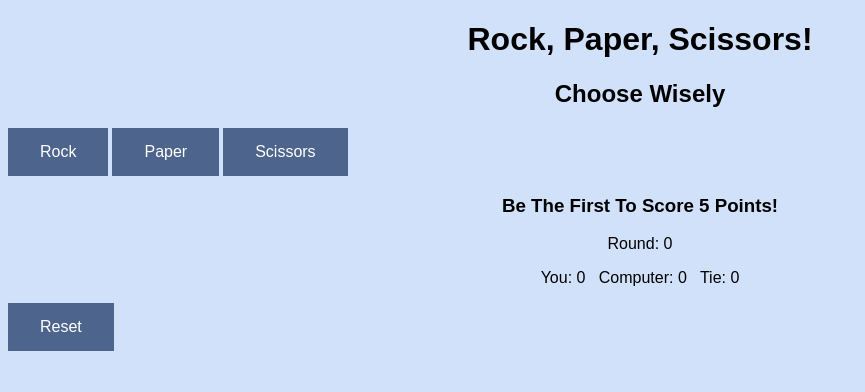
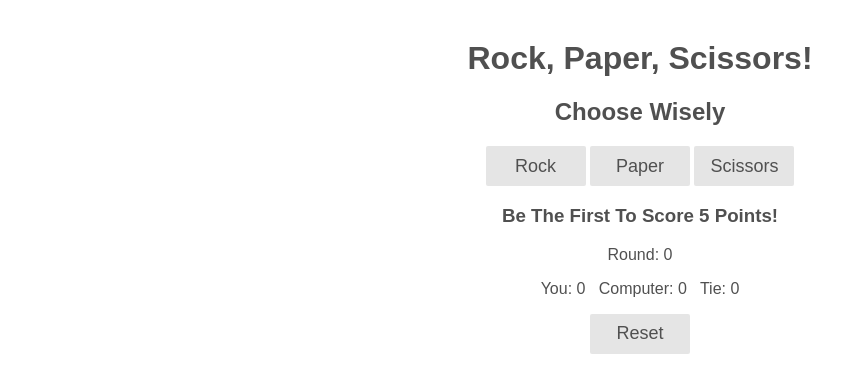
Before and after one commit to laurentrinh/rock_paper_scissors, a plain HTML site: page index.html in a window 1280 px wide. Shown: the whole page, without its empty margins (0-865 px from the left). Drawn offline with Linux system fonts and the light colour scheme.

Commit message:
Update style.css

```diff
--- a/style.css
+++ b/style.css
@@ -1,23 +1,21 @@
-body {
-  background-color: #d0e1f9;
-}
-
-h1, h2, h3, p {
+*{
   text-align: center;
+  color: #505050;
   font-family: sans-serif;
 }
 
-button {
-  background-color:#4d648d;
-  border: none;
-  color: white;
-  padding: 15px 32px;
-  text-align: center;
-  text-decoration: none;
-  display: inline-block;
-  font-size: 16px;
+h1{
+  margin-top: 40px;
 }
 
-button:hover {
-  background-color: #283655;
+button {
+  background-color: #e5e5e5;
+  border:none;
+  height: 40px;
+  width: 100px;
+  border-radius:2px;
+  font-size: 18px;
 }
+button:hover{
+  border: 1px solid #c5c5c5;
+}
```
